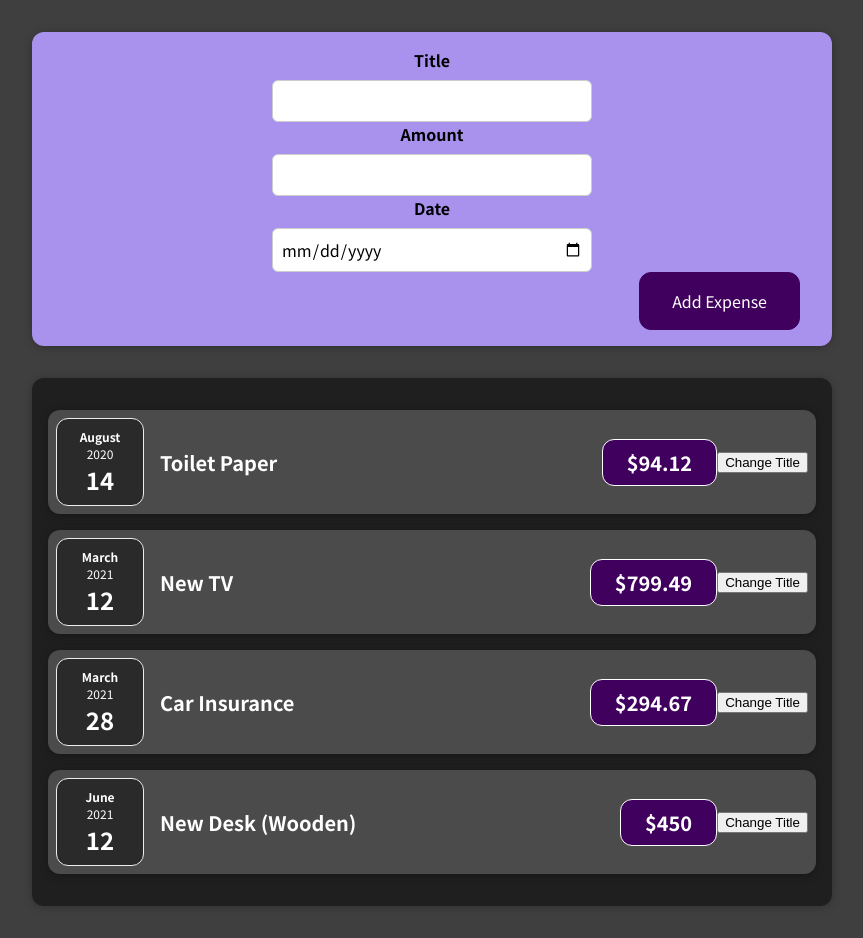
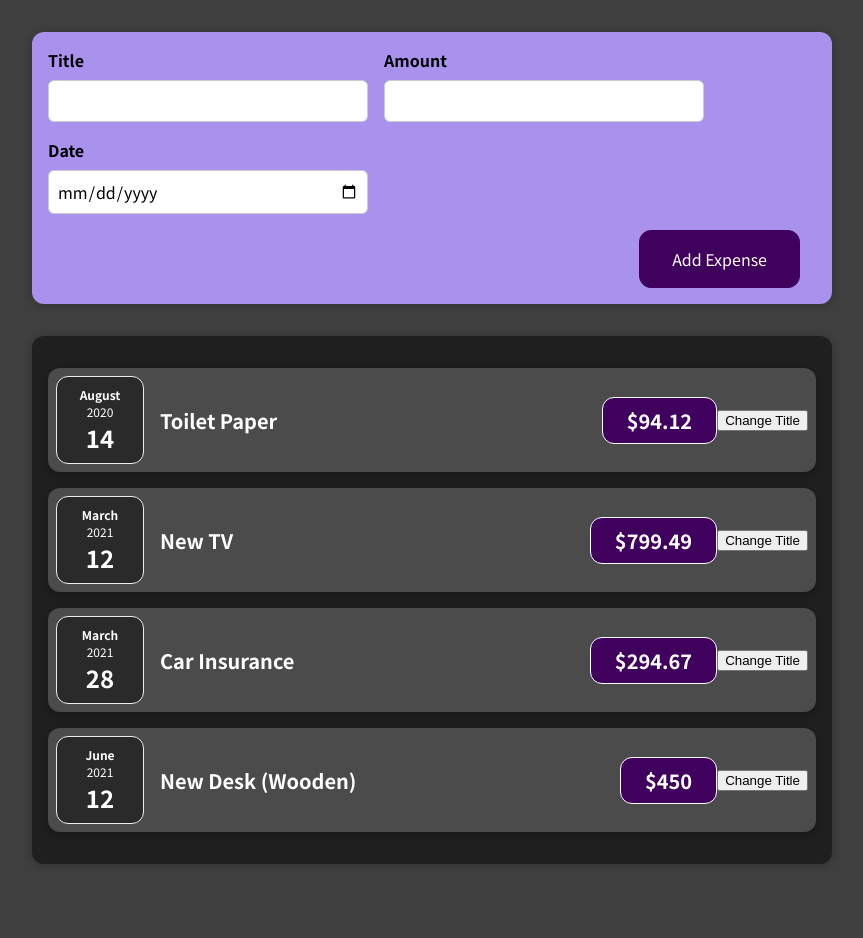
Before and after one commit to RezaBG/Expenses, a React (Create React App) app: page / in a window 1280 px wide. Shown: the whole page, without its empty margins (208-1071 px from the left). After the commit the page ends 896 px from the top, so only its background shows below. Built offline with nearby package versions, Linux system fonts and the light colour scheme.

Commit message:
add onSubmit

```diff
--- a/src/components/NewExpense/ExpenseFrom.js
+++ b/src/components/NewExpense/ExpenseForm.js
@@ -1,34 +1,33 @@
 import React, { useState } from "react";
 
-import "./ExpenseFrom.css";
+import "./ExpenseForm.css";
 
-const ExpenseFrom = (props) => {
-  const [enteredTitle, setEnteredTtile] = useState("");
+const ExpenseForm = () => {
+  const [enteredTitle, setEnteredTitle] = useState("");
   const [enteredAmount, setEnteredAmount] = useState("");
   const [enteredDate, setEnteredDate] = useState("");
-
-  const [userInput, setUserInput] = useState({
-    enteredTitle: "",
-    enteredAmount: "",
-    enteredDate: "",
-  });
+  // const [userInput, setUserInput] = useState({
+  //   enteredTitle: '',
+  //   enteredAmount: '',
+  //   enteredDate: '',
+  // });
 
   const titleChangeHandler = (event) => {
-    setEnteredTtile(event.target.value);
+    setEnteredTitle(event.target.value);
     // setUserInput({
     //   ...userInput,
     //   enteredTitle: event.target.value,
     // });
+    // setUserInput((prevState) => {
+    //   return { ...prevState, enteredTitle: event.target.value };
+    // });
   };
 
-  const amoutChangeHandler = (event) => {
+  const amountChangeHandler = (event) => {
     setEnteredAmount(event.target.value);
-    // // setUserInput({
-    // //   ...userInput,
-    // //   enteredAmount: event.target.value,
-    // // });
-    // setUserInput((prevState) => {
-    //   return { ...prevState, enteredTitle: event.target.value };
+    // setUserInput({
+    //   ...userInput,
+    //   enteredAmount: event.target.value,
     // });
   };
 
@@ -40,9 +39,21 @@ const ExpenseFrom = (props) => {
     // });
   };
 
+  const submitHandler = (event) => {
+    event.preventDefault();
+
+    const expenseData = {
+      title: enteredTitle,
+      amount: enteredAmount,
+      date: new Date(enteredDate),
+    };
+
+    console.log(expenseData);
+  };
+
   return (
-    <from>
-      <div className="new-expense__constols">
+    <form onSubmit={submitHandler}>
+      <div className="new-expense__controls">
         <div className="new-expense__control">
           <label>Title</label>
           <input type="text" onChange={titleChangeHandler} />
@@ -53,15 +64,15 @@ const ExpenseFrom = (props) => {
             type="number"
             min="0.01"
             step="0.01"
-            onChange={amoutChangeHandler}
+            onChange={amountChangeHandler}
           />
         </div>
         <div className="new-expense__control">
           <label>Date</label>
           <input
             type="date"
-            min="2022-01-01"
-            max="2050-01-01"
+            min="2019-01-01"
+            max="2022-12-31"
             onChange={dateChangeHandler}
           />
         </div>
@@ -69,8 +80,8 @@ const ExpenseFrom = (props) => {
       <div className="new-expense__actions">
         <button type="submit">Add Expense</button>
       </div>
-    </from>
+    </form>
   );
 };
 
-export default ExpenseFrom;
+export default ExpenseForm;
--- a/src/components/NewExpense/NewExpense.js
+++ b/src/components/NewExpense/NewExpense.js
@@ -1,12 +1,12 @@
 import React from "react";
 
-import ExpenseFrom from "./ExpenseFrom";
+import ExpenseForm from "./ExpenseForm";
 import "./NewExpense.css";
 
 const NewExpense = () => {
   return (
     <div className="new-expense">
-      <ExpenseFrom />
+      <ExpenseForm />
     </div>
   );
 };
```
Also changed, not shown: src/components/NewExpense/ExpenseForm.css (renamed from src/components/NewExpense/ExpenseFrom.css).
